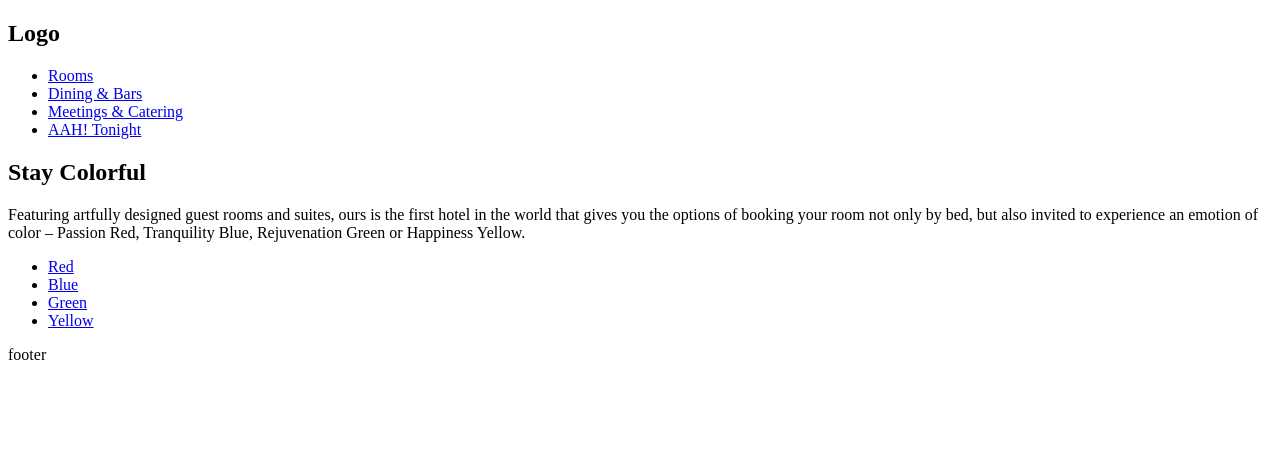
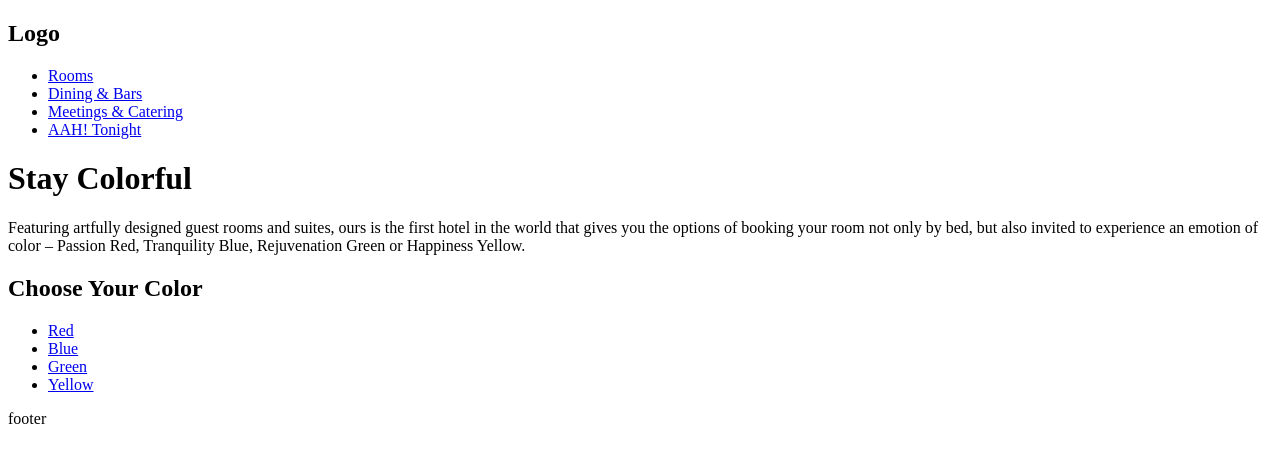
Before and after one commit to jwillIams33/capstone, a Gatsby site: page / in a window 1280 px wide. Built offline with nearby package versions, Linux system fonts and the light colour scheme; Gatsby itself is replaced by a stand-in of ours.

Commit message:
some minor refactoring

```diff
--- /dev/null
+++ b/src/components/colorList.js
@@ -0,0 +1,15 @@
+import React from 'react'
+import { Link } from 'gatsby'
+
+const ColorList = () => {
+    return (
+        <ul>
+        <li><Link to="/redPage">Red</Link></li>
+        <li><Link to="/bluePage">Blue</Link></li>
+        <li><Link to="/greenPage">Green</Link></li>
+        <li><Link to="/yellowPage">Yellow</Link></li>
+        </ul>
+    )
+}
+
+export default ColorList
--- /dev/null
+++ b/src/components/layout.js
@@ -0,0 +1,17 @@
+import React from 'react'
+import Header from "../components/header"
+import Footer from "../components/footer"
+
+const Layout = (props) => {
+
+    return (
+        <div>
+             <Header />
+            {props.children}
+            <Footer />
+        </div>
+
+    )
+}
+
+export default Layout
--- a/src/pages/index.js
+++ b/src/pages/index.js
@@ -1,22 +1,15 @@
 import React from "react"
-import { Link } from 'gatsby'
-import Header from "../components/header"
-import Footer from "../components/footer"
+import Layout from "../components/layout"
+import ColorList from "../components/colorList"
 
 const IndexPage = () => {
     return (
-        <section>
-<Header />
-<h1>Stay Colorful</h1>
-<p>Featuring artfully designed guest rooms and suites, ours is the first hotel in the world that gives you the options of booking your room not only by bed, but also invited to experience an emotion of color – Passion Red, Tranquility Blue, Rejuvenation Green or Happiness Yellow.</p>
-<ul>
-<li><Link to="/redPage">Red</Link></li>
-<li><Link to="/bluePage">Blue</Link></li>
-<li><Link to="/greenPage">Green</Link></li>
-<li><Link to="/yellowPage">Yellow</Link></li>
-</ul>
-<Footer />
-</section>
+        <Layout>
+            <h1>Stay Colorful</h1>
+            <p>Featuring artfully designed guest rooms and suites, ours is the first hotel in the world that gives you the options of booking your room not only by bed, but also invited to experience an emotion of color – Passion Red, Tranquility Blue, Rejuvenation Green or Happiness Yellow.</p>
+            <h2>Choose Your Color</h2>
+             <ColorList />
+        </Layout>
     )
 }
 
```
